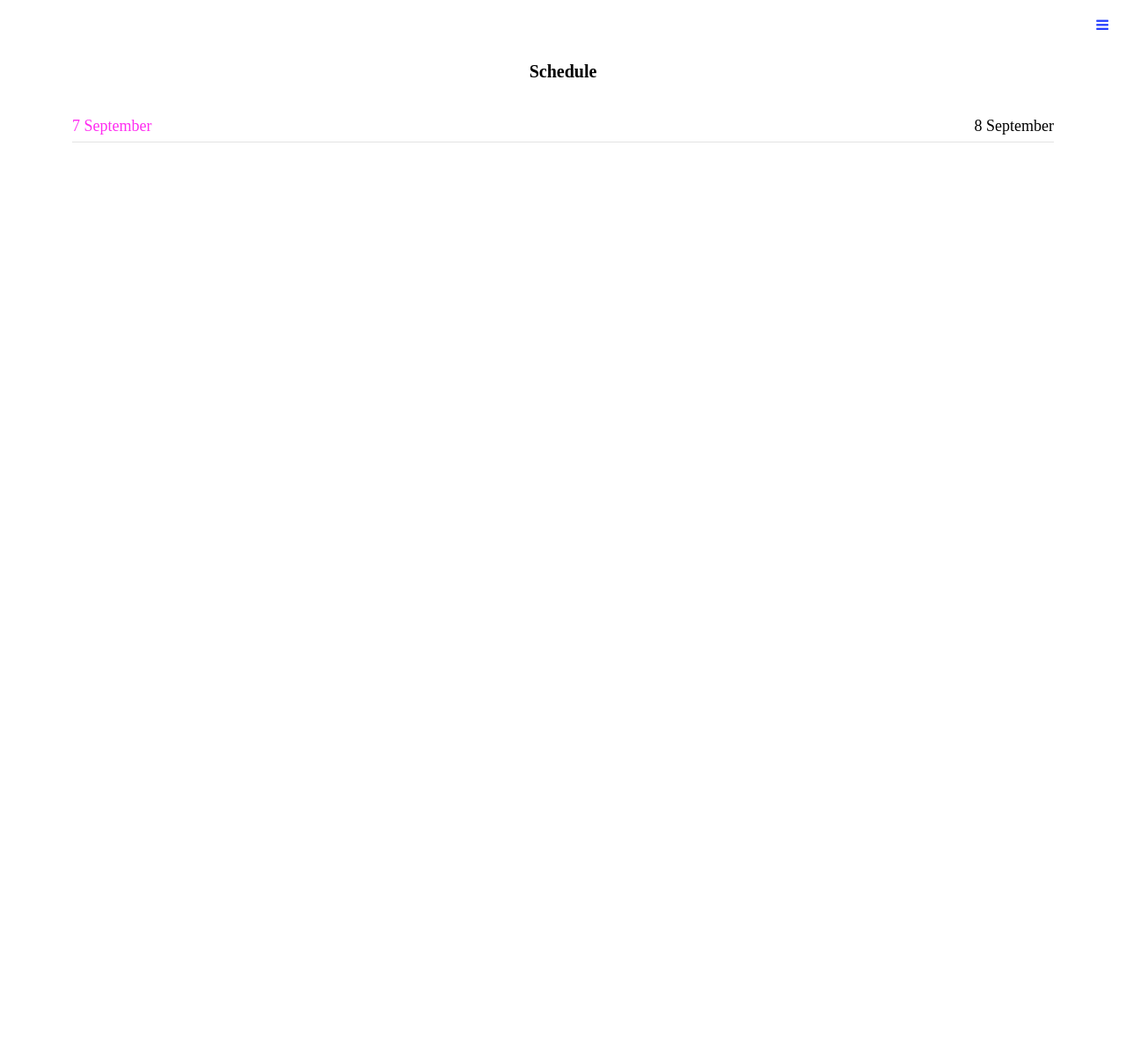
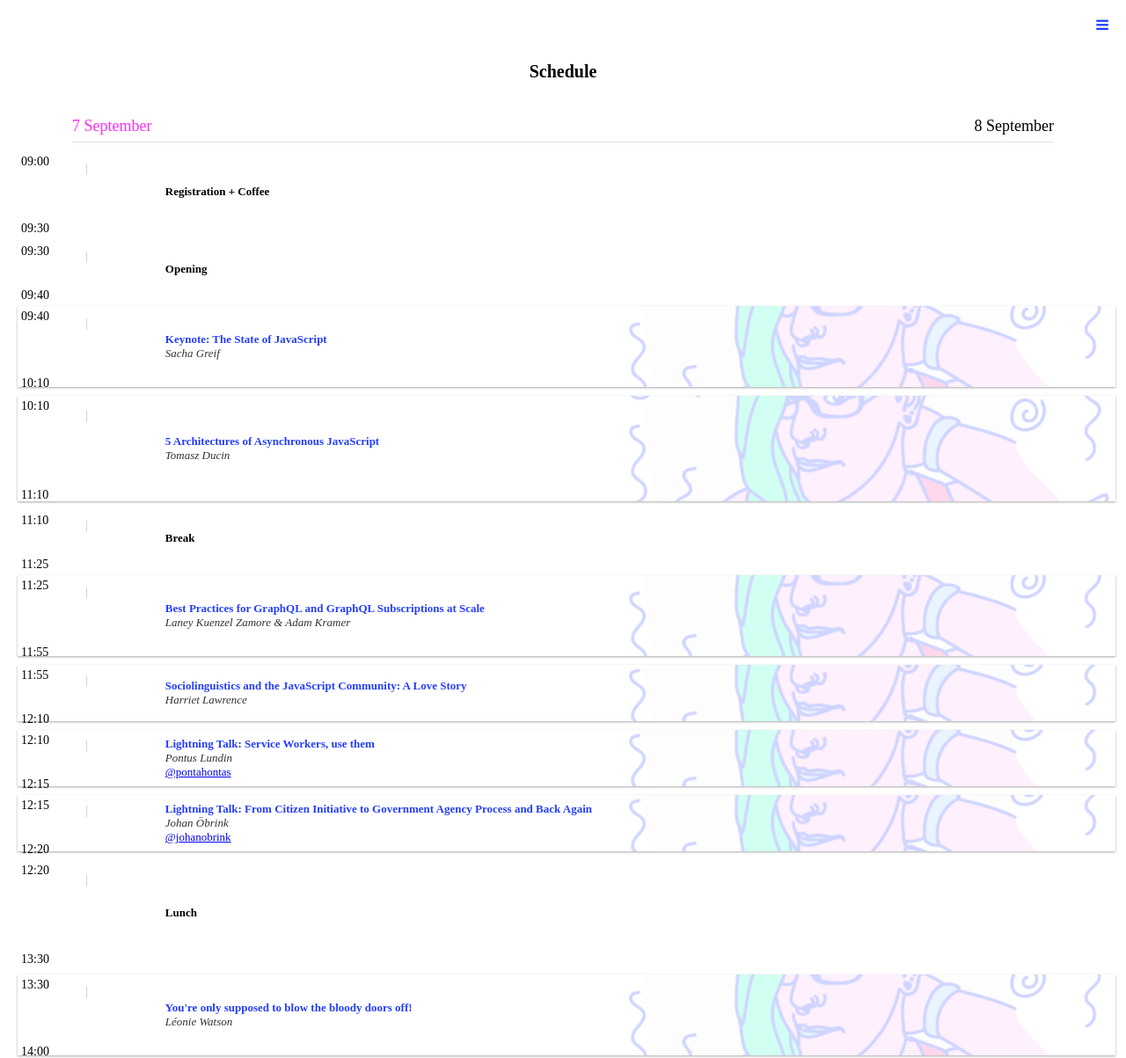
Before and after one commit to krokben/schedule, a plain HTML site: page index.html in a window 1280 px wide. Shown: the top 1203 px of the page at 88% size. Before the commit the page ends 800 px from the top, so only its background shows below. Drawn offline with Linux system fonts and the light colour scheme.

Commit message:
progress

```diff
--- a/index.html
+++ b/index.html
@@ -10,7 +10,12 @@
 	<div class="trigram"><i class="fa fa-bars" aria-hidden="true"></i></div>
 	<h1>Schedule</h1>
 	<div class="days">
-		<h2 class="days__day days__day--left days__day--pink">7 September</h2><h2 class="days__day days__day--right">8 September</h2>
+		<h2 class="days__day days__day--left days__day--pink">7 September</h2>
+		<h2 class="days__day days__day--right">8 September</h2>
 	</div>
+	<div class="event-container">
+	</div>
+
+	<script src="script.js"></script>
 </body>
 </html>
--- /dev/null
+++ b/script.js
@@ -0,0 +1,182 @@
+const eventContainer = document.querySelector('.event-container');
+
+const events = [
+	{
+		id: 1,
+		day: 1,
+		type: 'misc',
+		start: '09:00',
+		end: '09:30',
+		duration: 30,
+		title: 'Registration + Coffee'
+	},
+	{
+		id: 2,
+		day: 1,
+		type: 'misc',
+		start: '09:30',
+		end: '09:40',
+		duration: 10,
+		title: 'Opening'
+	},
+	{
+		id: 3,
+		day: 1,
+		type: 'talk',
+		start: '09:40',
+		end: '10:10',
+		duration: 30,
+		title: 'Keynote: The State of JavaScript',
+		speaker: 'Sacha Greif'
+	},
+	{
+		id: 4,
+		day: 1,
+		type: 'talk',
+		start: '10:10',
+		end: '11:10',
+		duration: 60,
+		title: '5 Architectures of Asynchronous JavaScript',
+		speaker: 'Tomasz Ducin'
+	},
+	{
+		id: 5,
+		day: 1,
+		type: 'misc',
+		start: '11:10',
+		end: '11:25',
+		duration: 15,
+		title: 'Break'
+	},
+	{
+		id: 6,
+		day: 1,
+		type: 'talk',
+		start: '11:25',
+		end: '11:55',
+		duration: 30,
+		title: 'Best Practices for GraphQL and GraphQL Subscriptions at Scale',
+		speaker: 'Laney Kuenzel Zamore & Adam Kramer'
+	},
+	{
+		id: 7,
+		day: 1,
+		type: 'talk',
+		start: '11:55',
+		end: '12:10',
+		duration: 15,
+		title: 'Sociolinguistics and the JavaScript Community: A Love Story',
+		speaker: 'Harriet Lawrence'
+	},
+	{
+		id: 8,
+		day: 1,
+		type: 'lightning',
+		start: '12:10',
+		end: '12:15',
+		duration: 5,
+		title: 'Lightning Talk: Service Workers, use them',
+		speaker: 'Pontus Lundin',
+		link: 'https://twitter.com/pontahontas',
+		handle: '@pontahontas'
+	},
+	{
+		id: 9,
+		day: 1,
+		type: 'lightning',
+		start: '12:15',
+		end: '12:20',
+		duration: 5,
+		title: 'Lightning Talk: From Citizen Initiative to Government Agency Process and Back Again',
+		speaker: 'Johan Öbrink',
+		link: 'https://twitter.com/johanobrink',
+		handle: '@johanobrink'
+	},
+	{
+		id: 10,
+		day: 1,
+		type: 'misc',
+		start: '12:20',
+		end: '13:30',
+		duration: 70,
+		title: 'Lunch'
+	},
+	{
+		id: 11,
+		day: 1,
+		type: 'talk',
+		start: '13:30',
+		end: '14:00',
+		duration: 30,
+		title: "You're only supposed to blow the bloody doors off!",
+		speaker: 'Léonie Watson'
+	},
+	{
+		id: 12,
+		day: 1,
+		type: 'talk',
+		start: '14:00',
+		end: '14:30',
+		duration: 30,
+		title: 'A Brief History of Prototypes',
+		speaker: 'Katerina Marchán'
+	}
+];
+
+function calcSize(dur) {
+	if (dur < 30) {
+		return 'event--s';
+	} else if (dur < 60) {
+		return 'event--m';
+	} else if (dur < 230) {
+		return 'event--l';
+	} else {
+		return 'event--xl';
+	}
+}
+
+events.forEach(event => {
+	if (event.type === 'misc') {
+		eventContainer.innerHTML += `
+			<div class="event-misc ${calcSize(event.duration)}">
+				<div class="event__time">
+					<div class="event__start">${event.start}</div>
+					<div class="event__line">|</div>
+					<div class="event__end">${event.end}</div>
+				</div>
+				<div class="event__text">
+					<h3 class="event__header">${event.title}</h3>
+				</div>
+			</div>
+		`;
+	} else if (event.type === 'talk') {
+		eventContainer.innerHTML += `
+			<div class="event ${calcSize(event.duration)}">
+				<div class="event__time">
+					<div class="event__start">${event.start}</div>
+					<div class="event__line">|</div>
+					<div class="event__end">${event.end}</div>
+				</div>
+				<div class="event__text">
+					<h3 class="event__header event__header--blue">${event.title}</h3>
+					<p class="event__speaker">${event.speaker}</p>
+				</div>
+			</div>
+		`;
+	} else if (event.type === 'lightning') {
+		eventContainer.innerHTML += `
+			<div class="event ${calcSize(event.duration)}">
+				<div class="event__time">
+					<div class="event__start">${event.start}</div>
+					<div class="event__line">|</div>
+					<div class="event__end">${event.end}</div>
+				</div>
+				<div class="event__text">
+					<h3 class="event__header event__header--blue">${event.title}</h3>
+					<p class="event__speaker">${event.speaker}</p>
+					<a class="event__link" href="${event.link}">${event.handle}</a>
+				</div>
+			</div>
+		`;
+	}
+});
--- a/style.css
+++ b/style.css
@@ -43,3 +43,92 @@ h1 {
 .days__day--pink {
 	color: #FF2DF1;
 }
+
+.event {
+	width: 100%;
+	margin-bottom: 10px;
+	padding: 4px;
+	position: relative;
+	font-size: 13px;
+	box-shadow: 0 1px 3px rgba(0,0,0,0.12), 0 1px 2px rgba(0,0,0,0.24);
+}
+
+.event:before {
+	background-image: url(assets/images/portrait.png);
+	background-size: 45%;
+	background-repeat: no-repeat;
+	background-position: right;
+	content: '';
+	display: block;
+	position: absolute;
+	left: 0;
+	top: 0;
+	width: 100%;
+	height: 100%;
+	z-index: 1;
+	opacity: 0.2;
+}
+
+.event-misc {
+	width: 100%;
+	margin-bottom: 10px;
+	padding: 4px;
+	position: relative;
+	font-size: 13px;
+}
+
+.event--s {height: 56px;}
+.event--m {height: 84px;}
+.event--l {height: 112px;}
+.event--xl {height: 300px;}
+
+.event__time {
+	width: 12%;
+	height: 100%;
+	float: left;
+	font-size: 14px;
+	position: relative;
+	top: 50%;
+	transform: translateY(-50%);
+}
+
+.event__start {
+	height: 10%;
+}
+
+.event__end {
+	height: 10%;
+}
+
+.event__line {
+	height: 80%;
+	color: #C3C2C2;
+	text-align: center;
+}
+
+.event__text {
+	width: 88%;
+	float: left;
+	box-sizing: border-box;
+	padding-left: 15px;
+	position: relative;
+	top: 50%;
+	transform: translateY(-50%);
+}
+
+.event__header {
+	font-size: 13px;
+	font-weight: 600;
+	margin: 0;
+}
+
+.event__header--blue {
+	color: #243EFF;
+}
+
+.event__speaker {
+	font-style: italic;
+	font-weight: 300;
+	margin: 0;
+	color: #333;
+}
```
Also changed, not shown: assets/images/portrait.png (added).
